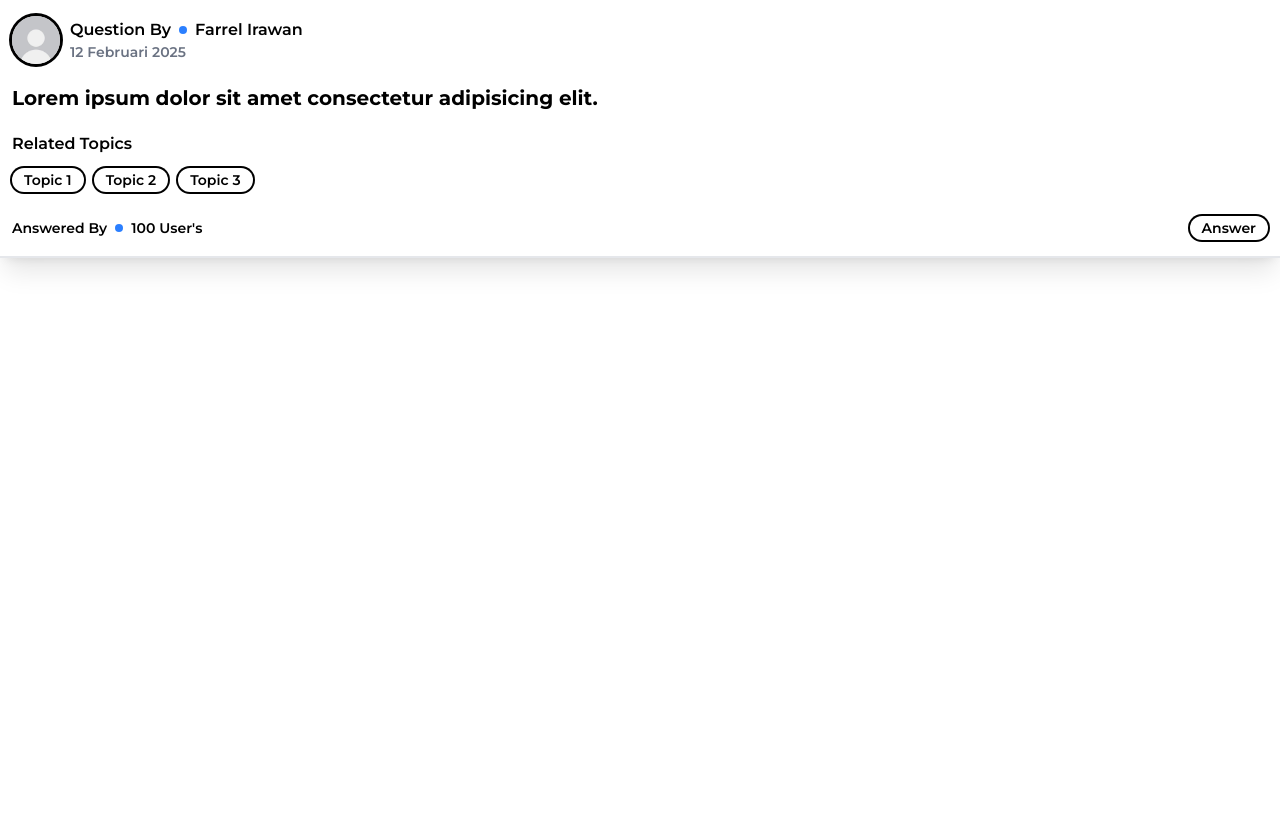
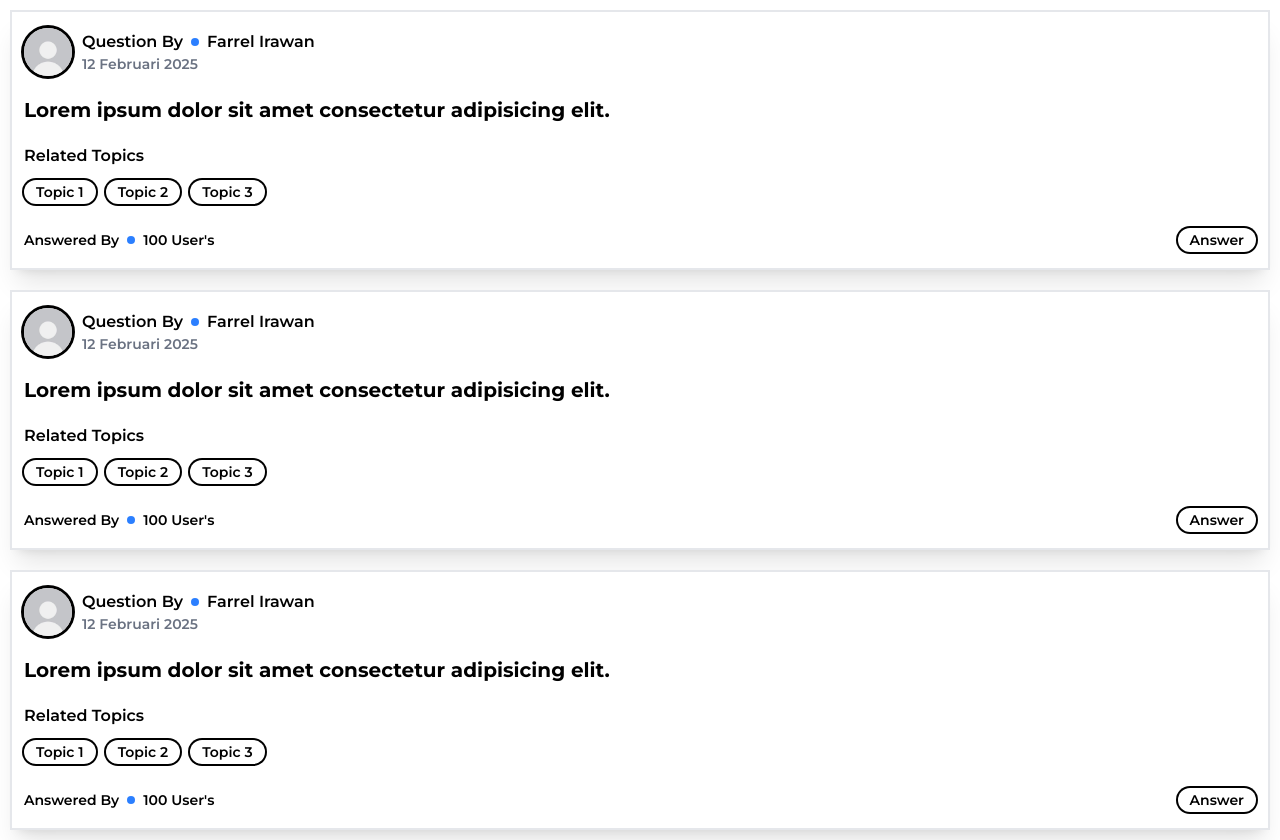
Before and after one commit to MrIrawan/indoforum, a Next.js app: page /questions in a window 1280 px wide. Before the commit the page ends 800 px from the top, so only its background shows below. Built offline with nearby package versions, Linux system fonts and the light colour scheme.

Commit message:
membuat container untuk menampung QuestionCard di halaman page route questions

```diff
--- a/src/app/questions/page.js
+++ b/src/app/questions/page.js
@@ -18,7 +18,11 @@ export default function QuestionsPage() {
 
     return (
         <>
-            <QuestionCard data={dummyData}/>
+            <div className="flex flex-col gap-6 px-3 py-3">
+                <QuestionCard data={dummyData}/>
+                <QuestionCard data={dummyData}/>
+                <QuestionCard data={dummyData}/>
+            </div>
         </>
     )
 }
```
